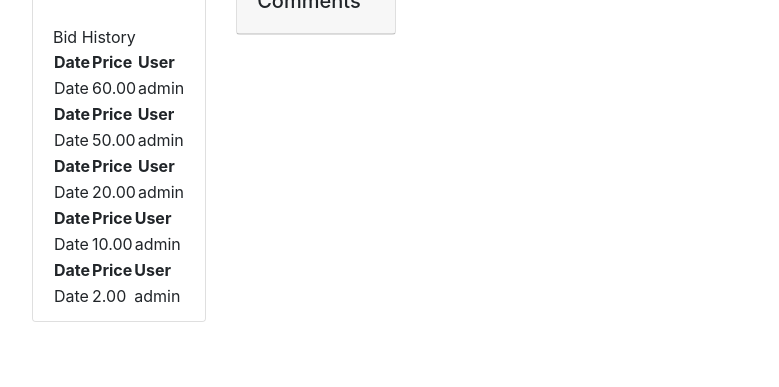
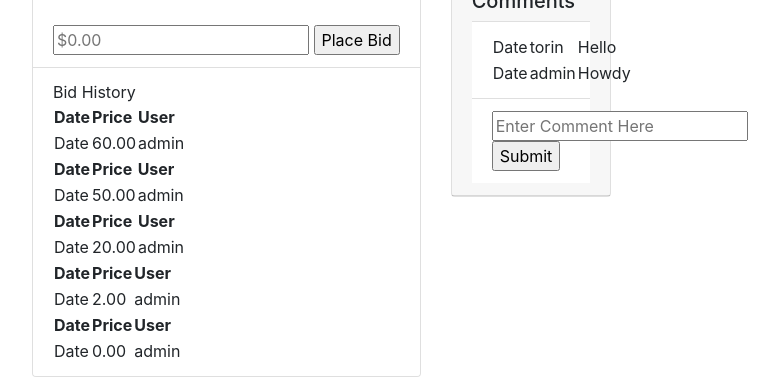
Before and after one commit to bitTorin/commerce, a Django app: page /9 in a window 1280 px wide. Shown: the part 627-1014 px from the top of the page, without its empty margins (53-832 px from the left). Before the commit the page ends 949 px from the top, so only its background shows below. Run offline with Django 3.2, Linux system fonts and the light colour scheme; a user stored in the database is signed in; data comes from the database, SQL or seed files in the repository; some libraries are stand-ins or nearby versions.

Commit message:
added comment functionality

```diff
--- a/auctions/admin.py
+++ b/auctions/admin.py
@@ -12,9 +12,12 @@ class WatchlistAdmin(admin.ModelAdmin):
 class BidAdmin(admin.ModelAdmin):
     list_display = ("id", "__str__", "bid_user", "listing")
 
+class CommentAdmin(admin.ModelAdmin):
+    list_display = ("id", "item", "user", "text")
+
 admin.site.register(User)
 admin.site.register(Listing, ListingAdmin)
 admin.site.register(Bid, BidAdmin)
-admin.site.register(Comment)
+admin.site.register(Comment, CommentAdmin)
 admin.site.register(Category)
 admin.site.register(Watchlist, WatchlistAdmin)
--- a/auctions/models.py
+++ b/auctions/models.py
@@ -34,11 +34,11 @@ class Bid(models.Model):
 
 class Comment(models.Model):
     item = models.ForeignKey(Listing, on_delete=models.CASCADE, related_name="comments")
-    comment = models.CharField(max_length=500, default='Enter Comment Here')
-    comment_user = models.ForeignKey(User, on_delete=models.CASCADE, related_name="comment_user")
+    text = models.CharField(max_length=500, default='Enter Comment Here')
+    user = models.ForeignKey(User, on_delete=models.CASCADE, related_name="comment_user")
 
     def __str__(self):
-        return f"{self.item} : {self.comment_user}- '{self.comment}'"
+        return f"{self.item} : {self.user}- '{self.text}'"
 
 class Watchlist(models.Model):
     user_watchlist = models.ForeignKey(User, on_delete=models.CASCADE)
--- a/auctions/templates/auctions/listing.html
+++ b/auctions/templates/auctions/listing.html
@@ -182,7 +182,27 @@
       <div class="col col-lg-2">
         <div class="card">
           <div class="card-header">
-            <h5>Comments</h5>
+            <ul class="list-group list-group-flush">
+              <h5>Comments</h5>
+              <li class="list-group-item">
+                <table>
+                  {% for comment in comments %}
+                    <tr>
+                      <td>Date</td>
+                      <td>{{ comment.user }}</td>
+                      <td>{{ comment.text }}</td>
+                    </tr>
+                  {% endfor %}
+                </table>
+              </li>
+              <li class="list-group-item">
+                <form action="{% url 'comment' listing.id %}" method="POST">
+                  {% csrf_token %}
+                  <input id="comment_text" name="comment_text" placeholder="Enter Comment Here">
+                  <input type="submit" value="Submit">
+                </form>
+              </li>
+            </ul>
           </div>
           <div class></div>
         </div>
--- a/auctions/urls.py
+++ b/auctions/urls.py
@@ -14,5 +14,6 @@ urlpatterns = [
     path("<int:listing_id>/watchlist_add", views.watchlist_add, name="watchlist_add"),
     path("<int:listing_id>/watchlist_remove", views.watchlist_remove, name="watchlist_remove"),
     path("<int:listing_id>/place_bid", views.place_bid, name="place_bid"),
-    path("<int:listing_id>/accept_bid", views.accept_bid, name="accept_bid")
+    path("<int:listing_id>/accept_bid", views.accept_bid, name="accept_bid"),
+    path("<int:listing_id>/comment", views.comment, name="comment"),
 ]
--- a/auctions/views.py
+++ b/auctions/views.py
@@ -22,6 +22,13 @@ class NewListingForm(forms.Form):
 
 class WatchlistForm(forms.Form):
     listing_title = forms.CharField(label="listing_title")
+
+class CommentForm(forms.Form):
+    comment_text = forms.CharField(label="comment_text")
+
+    class Meta:
+        model = Comment
+        fields = ('text',)
 
 class NewBidForm(forms.Form):
     bid_price = forms.DecimalField(max_digits=11, decimal_places=2, label="bid_price")
@@ -192,9 +199,6 @@ def place_bid(request, listing_id):
             bid.bid_user = request.user
             top_bid = Bid.objects.filter(listing = bid.listing).order_by('-price').first()
             listing_user = bid.listing.listing_user
-            # print(top_bid.bid_user)
-            # print(listing_user)
-            # #TODO
             if bid.bid_user is not listing_user:
                 if top_bid.bid_user is not listing_user:
                     if bid.price > top_bid.price:
@@ -226,7 +230,6 @@ def accept_bid(request, listing_id):
         bid = Bid()
         bid.listing = Listing.objects.get(pk=listing_id)
         winning_bid = Bid.objects.filter(listing = bid.listing).order_by('-price').first()
-        # winning_user = top_bid.bid_user
         listing.active_status = False
         listing.save()
 
@@ -234,6 +237,22 @@ def accept_bid(request, listing_id):
     else:
         pass
 
+@login_required
+def comment(request, listing_id):
+    if request.method == "POST":
+        form = CommentForm(request.POST)
+        if form.is_valid():
+            comment = Comment()
+            comment.text = form.cleaned_data["comment_text"]
+            comment.item = Listing.objects.get(pk=listing_id)
+            comment.user = request.user
+            comment.save()
+            return HttpResponseRedirect(reverse("listing", args=(listing_id,)))
+    else:
+        form = NewCommentForm()
+
+    return HttpResponseRedirect(reverse("listing", args=(listing_id,)))
+
 def category(request):
     return render(request, "auctions/category.html", {
         "categories": Category.objects.all()
```
Also changed, not shown: auctions/templates/auctions/index.html (+2 -10 lines), auctions/migrations/0013_auto_20211207_2107.py (added), db.sqlite3.
